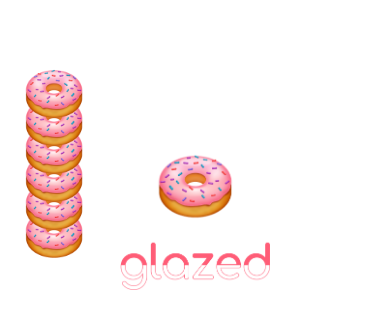
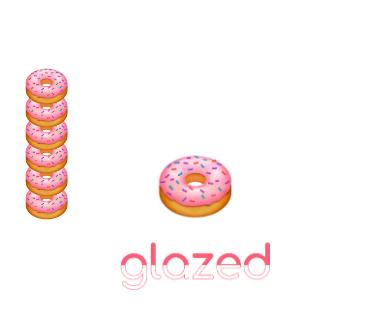
Before and after one commit to JohannaPeanut/glazed, a React (Create React App) app: page / in a window 390 px wide. Shown: the top 314 px of the page. Built offline with nearby package versions, Linux system fonts and the light colour scheme; a web font is replaced by a local one.

Commit message:
adjust sizing scrollbar

```diff
--- a/src/components/Scrollbar.scss
+++ b/src/components/Scrollbar.scss
@@ -12,33 +12,34 @@
         width: 80px;
        height: 80px;
        @media (max-width: 900px) {
-        width: 60px;
-        height: 60px;
+        width: 45px;
+        height: 45px;
       }
     }
 
+    #do-2, #do-3,#do-4, #do-5,#do-6{
+        margin-top: -40px;
+        @media (max-width: 900px) {
+            margin-top: -22px;
+          }
+    }
 
     #do-1{
         z-index:10
     }
     #do-2{
-        margin-top: -2rem;
         z-index:9
     }
     #do-3{
-        margin-top: -2rem;
         z-index:8
     }
     #do-4{
-        margin-top: -2rem;
         z-index:7
     }
     #do-5{
-        margin-top: -2rem;
         z-index:6
     }
     #do-6{
-        margin-top: -2rem;
         z-index:5
     }
 
```
